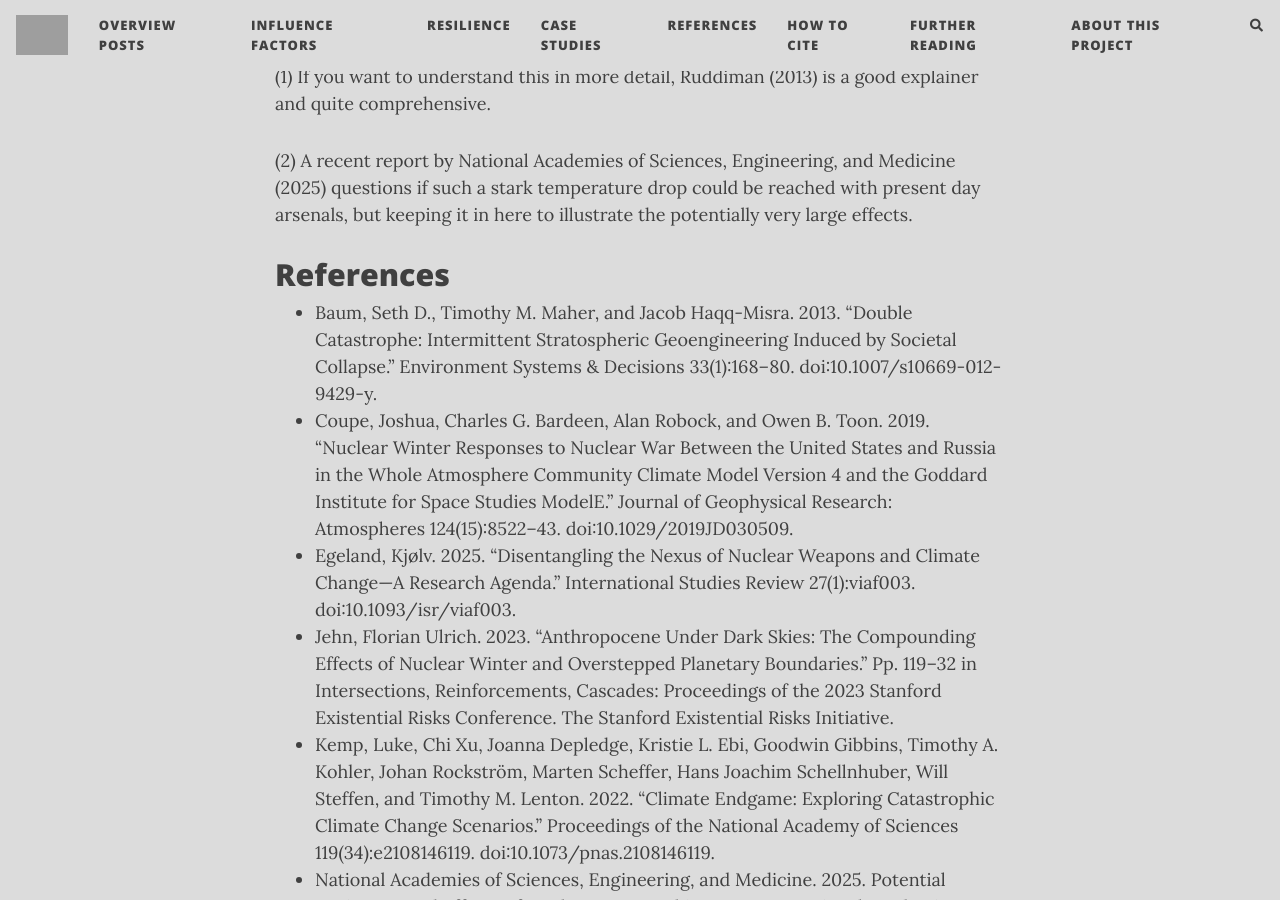
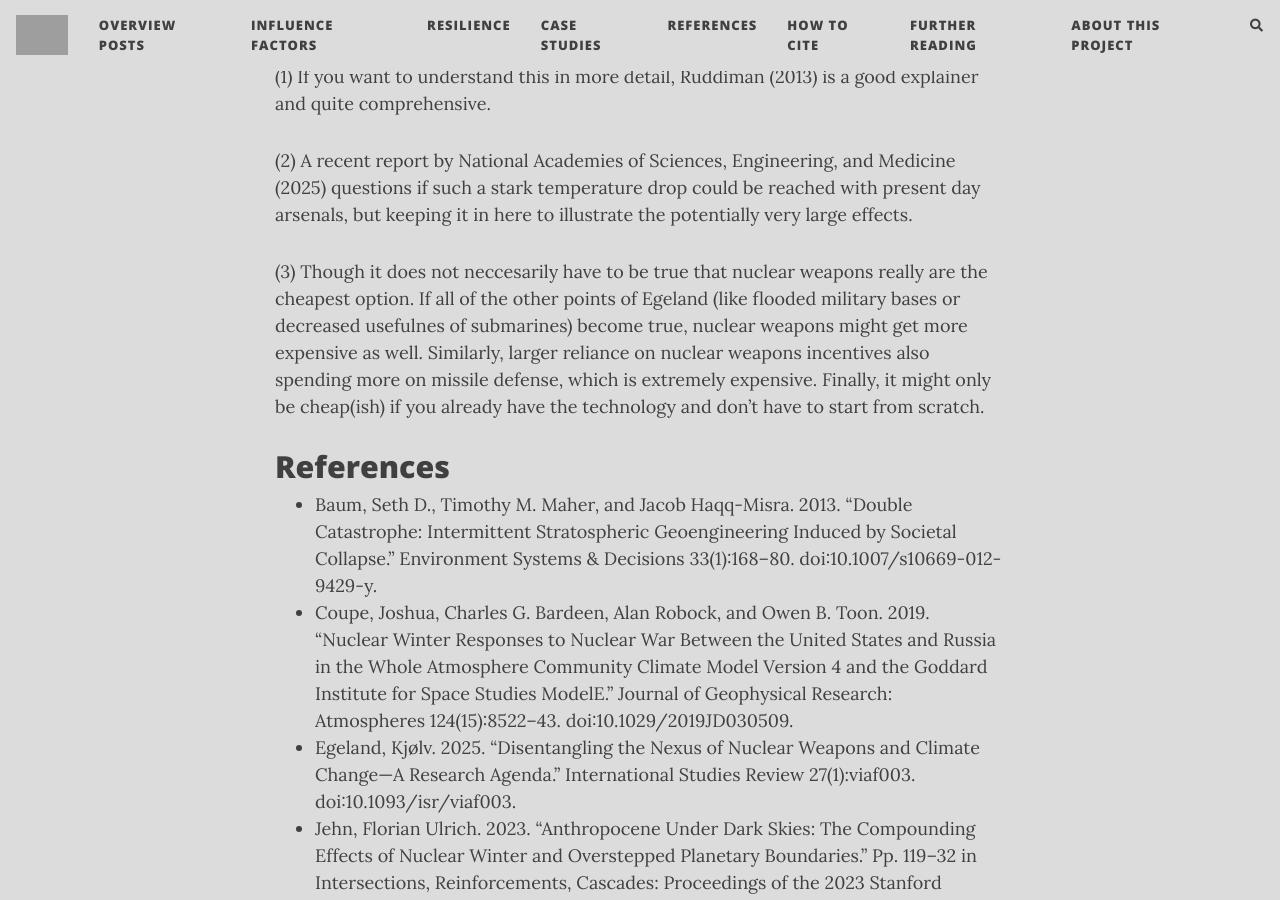
Before and after one commit to florianjehn/Societal_Collapse, a Jekyll site: the page built from _posts/2025-05-30-global_thermostat.md, in a window 1280 px wide and 900 px high, scrolled down 7754 px. Built offline with Jekyll 4.4.1, drawn with Linux system fonts in a browser that asks for light colours; nearby versions of some CDN libraries; comment, search, counter and statistics services are not loaded; some of the changed text lies outside the part shown; grey boxes are pictures that could not be loaded.

Commit message:
Update 2025-05-30-global_thermostat.md

```diff
--- a/_posts/2025-05-30-global_thermostat.md
+++ b/_posts/2025-05-30-global_thermostat.md
@@ -61,7 +61,7 @@
 * Climate change increases conflict in general and thus also the danger of nuclear weapon usage.
 * Globally, we are seeing increased defense spending. This will likely increase carbon emissions, as the military is already responsible for around 5% of global carbon emissions.
 * Defense spending is often prioritized over spending for avoiding climate change.
-* Nuclear weapons are a cheaper way to project force than traditional military assets. This means if climate change decreases economic growth, there will be an incentive to focus more on nuclear weapons to save money.
+* Nuclear weapons are a cheaper way to project force than traditional military assets. This means if climate change decreases economic growth, there will be an incentive to focus more on nuclear weapons to save money (3).
 * Climate change will likely lead to lots of migration, as people flee uninhabitable places. This will lead to more destabilization.
 
 All of this points to a self-reinforcing spiral: climate change makes the world less stable, a less stable world focuses more on defense, more defense spending means less focus on avoiding climate change. This in turn implies more climate change leads to a higher chance of a nuclear war and thus a nuclear winter.
@@ -95,6 +95,8 @@
 
 (2) A recent report by National Academies of Sciences, Engineering, and Medicine (2025) questions if such a stark temperature drop could be reached with present day arsenals, but keeping it in here to illustrate the potentially very large effects.
 
+(3) Though it does not neccesarily have to be true that nuclear weapons really are the cheapest option. If all of the other points of Egeland (like flooded military bases or decreased usefulnes of submarines) become true, nuclear weapons might get more expensive as well. Similarly, larger reliance on nuclear weapons incentives also spending more on missile defense, which is extremely expensive. Finally, it might only be cheap(ish) if you already have the technology and don't have to start from scratch.
+
 # References
 * Baum, Seth D., Timothy M. Maher, and Jacob Haqq-Misra. 2013. “Double Catastrophe: Intermittent Stratospheric Geoengineering Induced by Societal Collapse.” Environment Systems & Decisions 33(1):168–80. doi:10.1007/s10669-012-9429-y.
 * Coupe, Joshua, Charles G. Bardeen, Alan Robock, and Owen B. Toon. 2019. “Nuclear Winter Responses to Nuclear War Between the United States and Russia in the Whole Atmosphere Community Climate Model Version 4 and the Goddard Institute for Space Studies ModelE.” Journal of Geophysical Research: Atmospheres 124(15):8522–43. doi:10.1029/2019JD030509.
```
